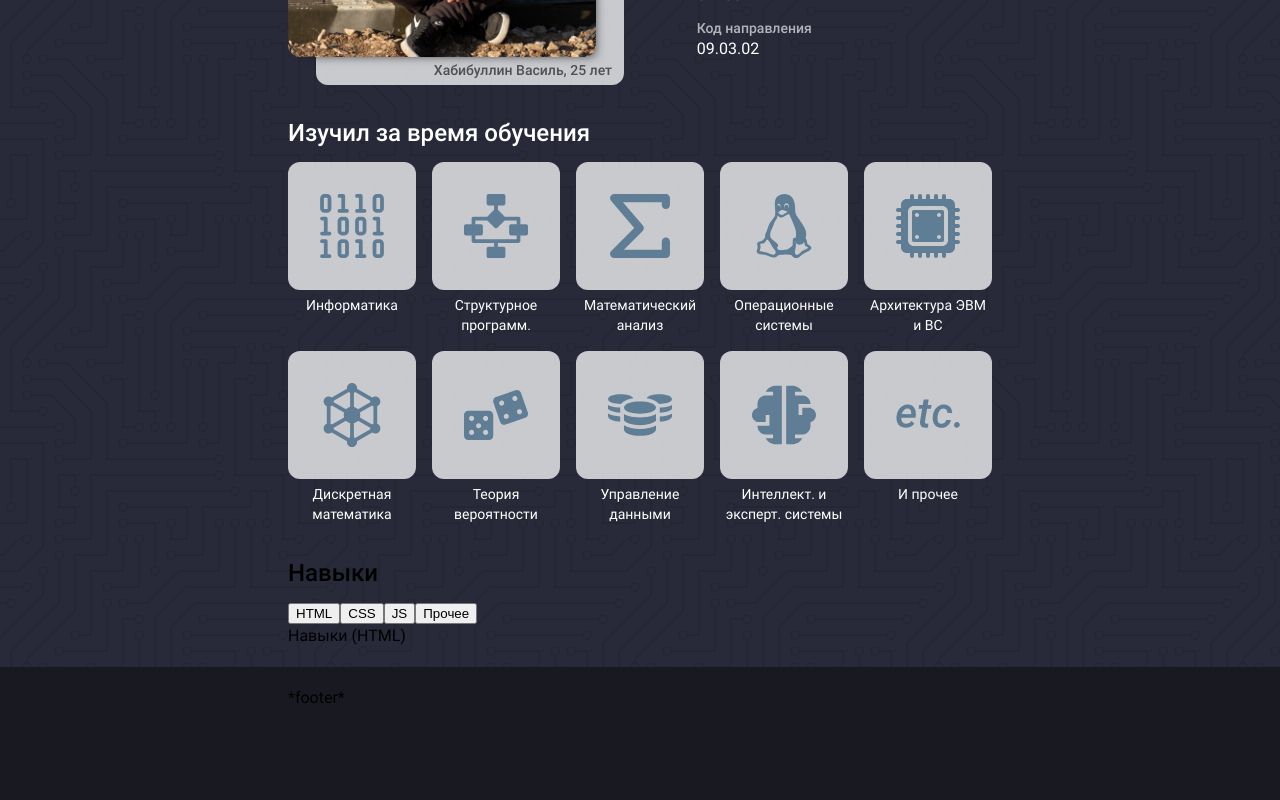
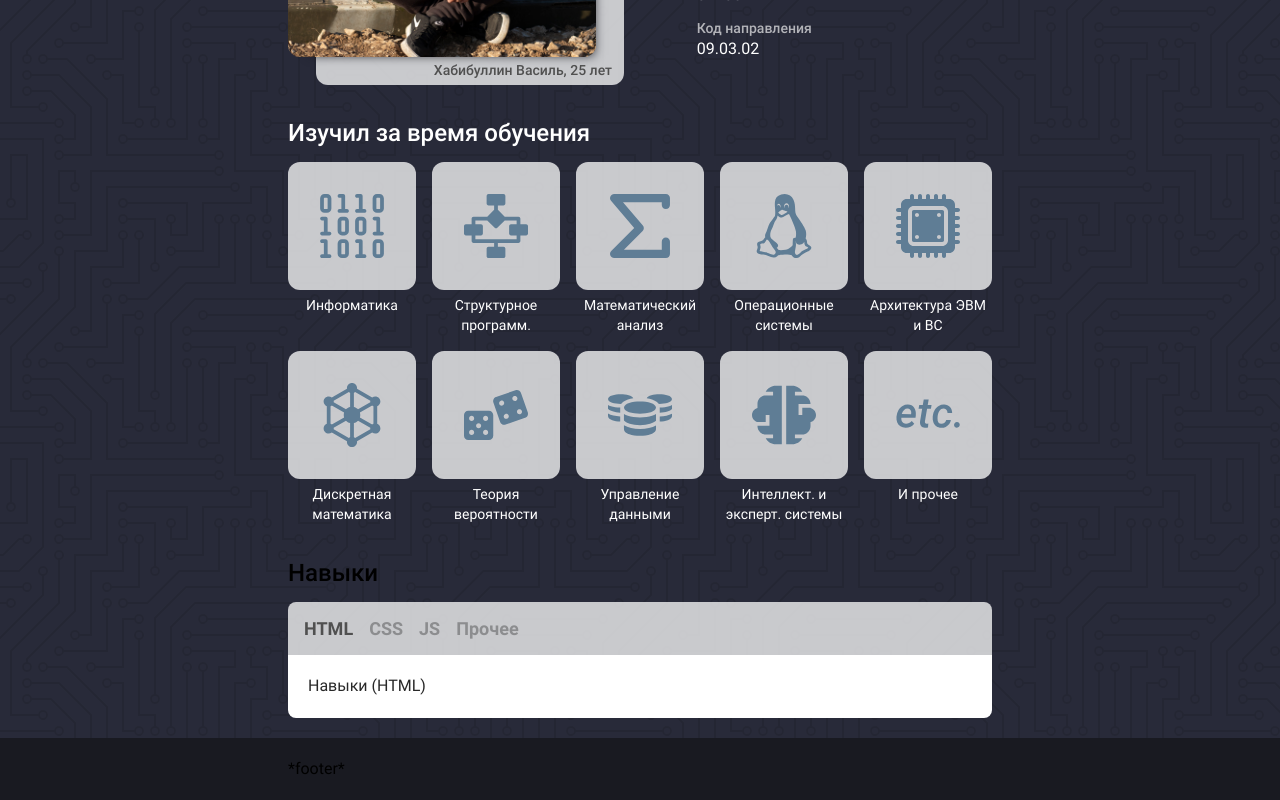
Before and after one commit to GitKhab/gitkhab.com, a Vue app: page / in a window 1280 px wide. Shown: the part 501-1301 px from the top of the page. Before the commit the page ends 1230 px from the top, so only its background shows below. Built offline with nearby package versions, Linux system fonts and the light colour scheme.

Commit message:
Add tabs style

```diff
--- a/src/assets/fonts/roboto/roboto.css
+++ b/src/assets/fonts/roboto/roboto.css
@@ -15,3 +15,12 @@
   url('~@/assets/fonts/roboto/roboto-500.woff2') format('woff2'),
   url('~@/assets/fonts/roboto/roboto-500.woff') format('woff');
 }
+
+@font-face {
+  font-family: 'Roboto';
+  font-style: normal;
+  font-weight: 700;
+  src: local('Roboto Bold'), local('Roboto-Bold'),
+  url('~@/assets/fonts/roboto/roboto-700.woff2') format('woff2'),
+  url('~@/assets/fonts/roboto/roboto-700.woff') format('woff');
+}
--- a/src/assets/sass/variables.scss
+++ b/src/assets/sass/variables.scss
@@ -1,6 +1,7 @@
 // color
 $main-dark: #191a21;
 $main-light: #282a39;
+$black-light: #282828;
 $gray-dark: #505050;
 
 // size
--- a/src/components/Tabs.vue
+++ b/src/components/Tabs.vue
@@ -2,6 +2,7 @@
   <div class="tabs">
     <div class="tabs__header">
       <button class="tabs__tab"
+              :class="{ 'tabs__tab_active': tab.isActive }"
               v-for="tab in tabs"
               :key="tab.name"
               @click="selectTab(tab)">{{ tab.name }}</button>
@@ -32,3 +33,43 @@
     }
   }
 </script>
+
+<style lang="scss">
+  @import "~@/assets/sass/variables.scss";
+
+  $tabs-border-radius: 8px;
+
+  .tabs {}
+
+  .tabs__header {
+    padding: 0 8px;
+    border-top-left-radius: $tabs-border-radius;
+    border-top-right-radius: $tabs-border-radius;
+    background-color: rgba(#fff, 0.75);
+  }
+
+  .tabs__tab {
+    padding: 16px 8px;
+    font-family: Roboto, Arial, Helvetica, sans-serif;
+    font-size: $font-size-m;
+    font-weight: 700;
+    background-color: transparent;
+    border: none;
+    cursor: pointer;
+    color: rgba(#000, 0.3);
+    &:hover {
+      color: $gray-dark;
+    }
+    &_active {
+      color: $gray-dark;
+    }
+  }
+
+  .tabs__body {
+    padding: 20px;
+    border-bottom-right-radius: $tabs-border-radius;
+    border-bottom-left-radius: $tabs-border-radius;
+    background-color: #fff;
+    color: $black-light;
+  }
+</style>
```
